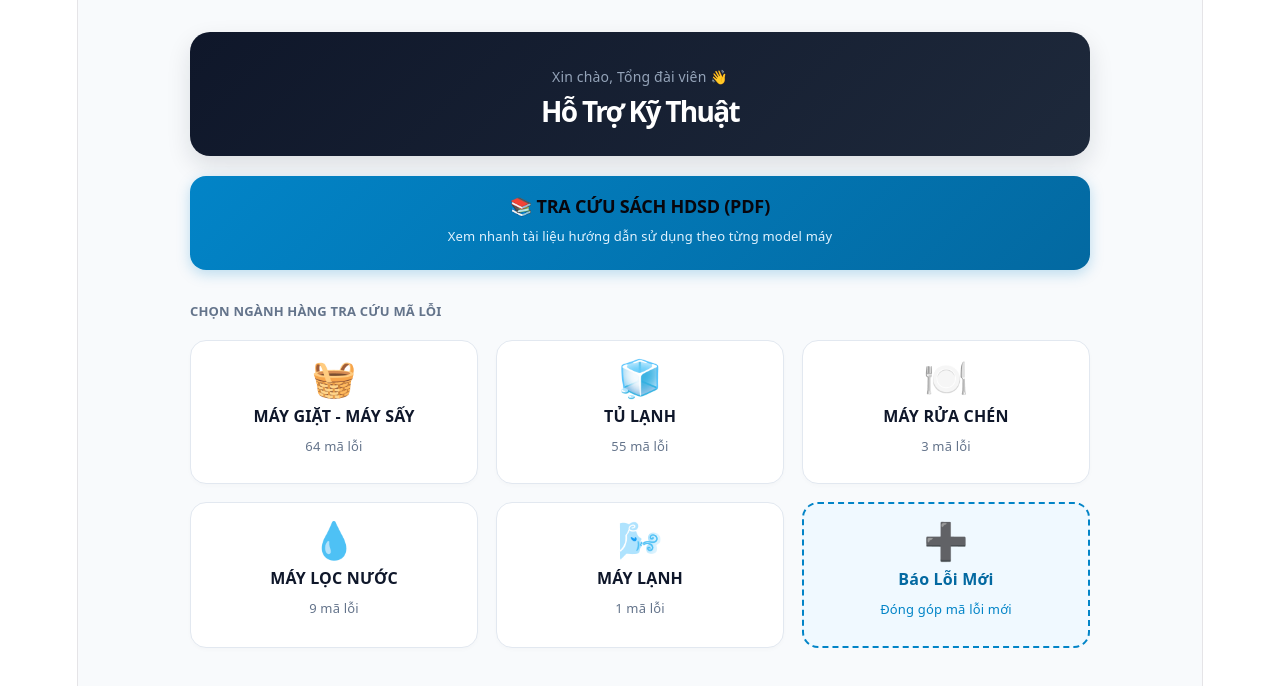
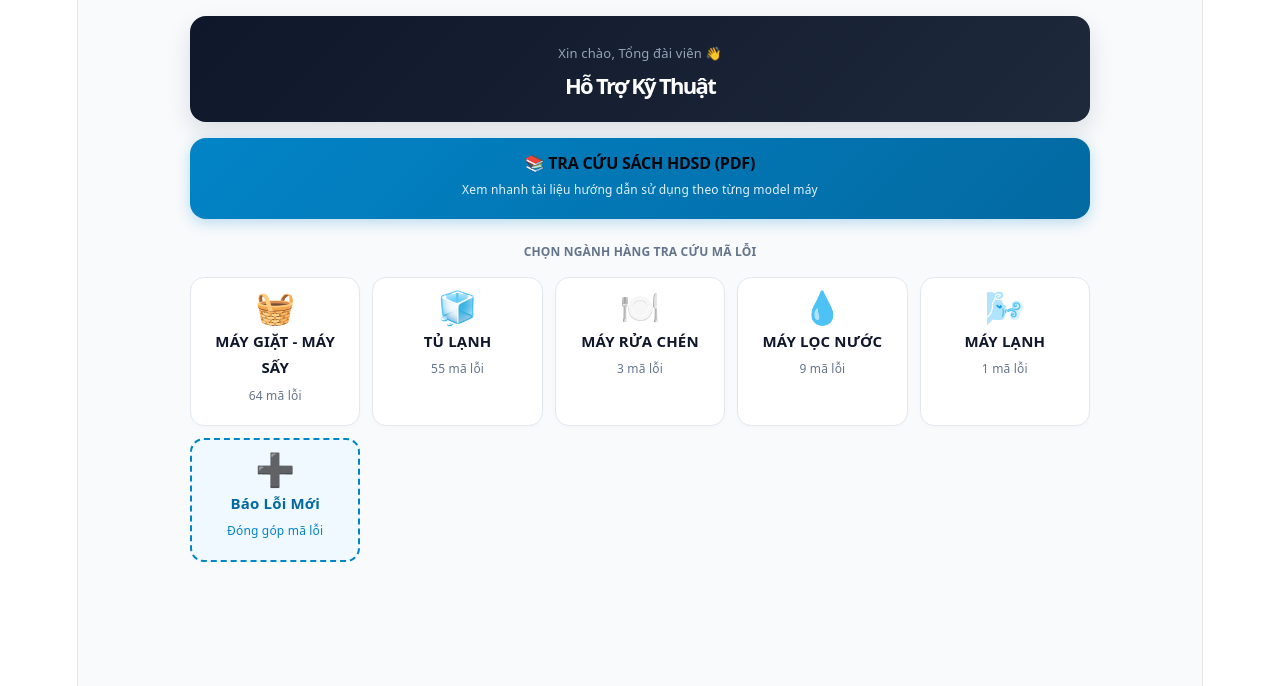
Before and after one commit to tuanAnh12423/WEB-Tra-Cuu-Ma-Loi, a React (Vite) app: page / in a window 1280 px wide. Shown: the top 686 px of the page. Built offline with nearby package versions, Linux system fonts and the light colour scheme.

Commit message:
Cap Nhat

```diff
--- a/src/pages/HomePage.tsx
+++ b/src/pages/HomePage.tsx
@@ -10,7 +10,7 @@ function HomePage() {
         width: "100%",
         minHeight: "100vh",
         backgroundColor: "#f8fafc",
-        padding: "32px 20px",
+        padding: "16px 12px", // 🟢 Giảm padding ngoài cho màn hình nhỏ
         boxSizing: "border-box",
         display: "flex",
         flexDirection: "column",
@@ -22,20 +22,20 @@ function HomePage() {
         <div
           style={{
             background: "linear-gradient(135deg, #0f172a 0%, #1e293b 100%)",
-            borderRadius: 20,
-            padding: "32px 24px",
-            marginBottom: 20,
+            borderRadius: 16,
+            padding: "24px 16px",
+            marginBottom: 16,
             textAlign: "center",
             boxShadow: "0 10px 25px rgba(15, 23, 42, 0.12)",
           }}
         >
-          <p style={{ color: "#94a3b8", fontSize: 14, margin: "0 0 8px 0" }}>
+          <p style={{ color: "#94a3b8", fontSize: 13, margin: "0 0 6px 0" }}>
             Xin chào, Tổng đài viên 👋
           </p>
           <h1
             style={{
               color: "#ffffff",
-              fontSize: 28,
+              fontSize: 22,
               fontWeight: 800,
               margin: 0,
             }}
@@ -44,70 +44,61 @@ function HomePage() {
           </h1>
         </div>
 
-        {/* 📚 NÚT CHUYỂN SANG TRANG MANUALS (THÊM MỚI - RẤT NỔI BẬT) */}
+        {/* 📚 NÚT TRA CỨU SÁCH HDSD (PDF) */}
         <div
           onClick={() => navigate("/manuals")}
           style={{
             background: "linear-gradient(135deg, #0284c7 0%, #0369a1 100%)",
             borderRadius: 16,
-            padding: "20px 24px",
+            padding: "16px 20px",
             color: "#ffffff",
-            marginBottom: 28,
+            marginBottom: 20,
             cursor: "pointer",
             display: "flex",
-            flexDirection: "column",   // 👈 Xếp các dòng chữ thành hàng dọc
-            alignItems: "center",       // 👈 Căn giữa theo chiều ngang
-            justifyContent: "center",  // 👈 Căn giữa theo chiều dọc
-            textAlign: "center",        // 👈 Căn giữa chữ
+            flexDirection: "column",
+            alignItems: "center",
+            justifyContent: "center",
+            textAlign: "center",
             boxShadow: "0 4px 14px rgba(2, 132, 199, 0.25)",
             transition: "all 0.2s ease",
           }}
-          onMouseOver={(e) => {
-            e.currentTarget.style.transform = "translateY(-2px)";
-            e.currentTarget.style.boxShadow = "0 8px 20px rgba(2, 132, 199, 0.35)";
-          }}
-          onMouseOut={(e) => {
-            e.currentTarget.style.transform = "translateY(0)";
-            e.currentTarget.style.boxShadow = "0 4px 14px rgba(2, 132, 199, 0.25)";
-          }}
         >
-          <h2 style={{ margin: "0 0 6px 0", fontSize: 18, fontWeight: 700 }}>
+          <h2 style={{ margin: "0 0 4px 0", fontSize: 16, fontWeight: 700 }}>
             📚 TRA CỨU SÁCH HDSD (PDF)
           </h2>
-          <p style={{ margin: 0, fontSize: 13, color: "#e0f2fe" }}>
+          <p style={{ margin: 0, fontSize: 12, color: "#e0f2fe" }}>
             Xem nhanh tài liệu hướng dẫn sử dụng theo từng model máy
           </p>
         </div>
+
         {/* Tiêu đề mục */}
         <p
           style={{
             color: "#64748b",
-            fontSize: 13,
+            fontSize: 12,
             fontWeight: 700,
-            marginBottom: 16,
-            textAlign: "left",
+            marginBottom: 12,
           }}
         >
           CHỌN NGÀNH HÀNG TRA CỨU MÃ LỖI
         </p>
 
-        {/* Danh sách ngành hàng + NÚT BÁO CÁO MỚI */}
+        {/* 📱 DANH SÁCH TỰ ĐỘNG CHUYỂN 2 CỘT TRÊN ĐIỆN THOẠI */}
         <div
           style={{
             display: "grid",
-            gridTemplateColumns: "repeat(auto-fill, minmax(240px, 1fr))",
-            gap: 18,
+            gridTemplateColumns: "repeat(auto-fill, minmax(150px, 1fr))", // 🟢 Đổi minmax thành 150px để tự chia 2 cột đẹp trên di động
+            gap: 12,
           }}
         >
-          {/* Các ngành hàng hiện tại */}
           {categories.map((cat) => (
             <div
               key={cat.id}
               onClick={() => navigate(`/error-list/${cat.id}`)}
               style={{
                 background: "#ffffff",
-                borderRadius: 16,
-                padding: "24px 20px",
+                borderRadius: 14,
+                padding: "16px 12px",
                 display: "flex",
                 flexDirection: "column",
                 alignItems: "center",
@@ -116,41 +107,33 @@ function HomePage() {
                 boxShadow: "0 2px 4px rgba(0,0,0,0.02)",
                 transition: "all 0.2s",
               }}
-              onMouseOver={(e) => {
-                e.currentTarget.style.transform = "translateY(-3px)";
-                e.currentTarget.style.borderColor = "#93c5fd";
-              }}
-              onMouseOut={(e) => {
-                e.currentTarget.style.transform = "translateY(0)";
-                e.currentTarget.style.borderColor = "#e2e8f0";
-              }}
             >
-              <div style={{ fontSize: 36, marginBottom: 12 }}>
+              <div style={{ fontSize: 32, marginBottom: 8 }}>
                 {cat.icon || "⚙️"}
               </div>
               <p
                 style={{
-                  margin: "0 0 4px 0",
-                  fontSize: 16,
+                  margin: "0 0 2px 0",
+                  fontSize: 15,
                   fontWeight: 700,
                   color: "#0f172a",
                 }}
               >
                 {cat.name}
               </p>
-              <p style={{ margin: 0, fontSize: 13, color: "#64748b" }}>
+              <p style={{ margin: 0, fontSize: 12, color: "#64748b" }}>
                 {errors.filter((e) => e.category === cat.id).length} mã lỗi
               </p>
             </div>
           ))}
 
-          {/* 🔴 THẺ NÚT BÁO CÁO MÃ LỖI MỚI */}
+          {/* 🔴 THẺ BÁO LỖI MỚI */}
           <div
             onClick={() => navigate("/report")}
             style={{
               background: "#f0f9ff",
-              borderRadius: 16,
-              padding: "24px 20px",
+              borderRadius: 14,
+              padding: "16px 12px",
               display: "flex",
               flexDirection: "column",
               alignItems: "center",
@@ -159,28 +142,20 @@ function HomePage() {
               border: "2px dashed #0284c7",
               transition: "all 0.2s",
             }}
-            onMouseOver={(e) => {
-              e.currentTarget.style.transform = "translateY(-3px)";
-              e.currentTarget.style.background = "#e0f2fe";
-            }}
-            onMouseOut={(e) => {
-              e.currentTarget.style.transform = "translateY(0)";
-              e.currentTarget.style.background = "#f0f9ff";
-            }}
           >
-            <div style={{ fontSize: 36, marginBottom: 12 }}>➕</div>
+            <div style={{ fontSize: 32, marginBottom: 8 }}>➕</div>
             <p
               style={{
-                margin: "0 0 4px 0",
-                fontSize: 16,
+                margin: "0 0 2px 0",
+                fontSize: 15,
                 fontWeight: 700,
                 color: "#0369a1",
               }}
             >
               Báo Lỗi Mới
             </p>
-            <p style={{ margin: 0, fontSize: 13, color: "#0284c7" }}>
-              Đóng góp mã lỗi mới
+            <p style={{ margin: 0, fontSize: 12, color: "#0284c7" }}>
+              Đóng góp mã lỗi
             </p>
           </div>
         </div>
```
Also changed, not shown: src/pages/ErrorDetailPage.tsx (+138 -37 lines).
